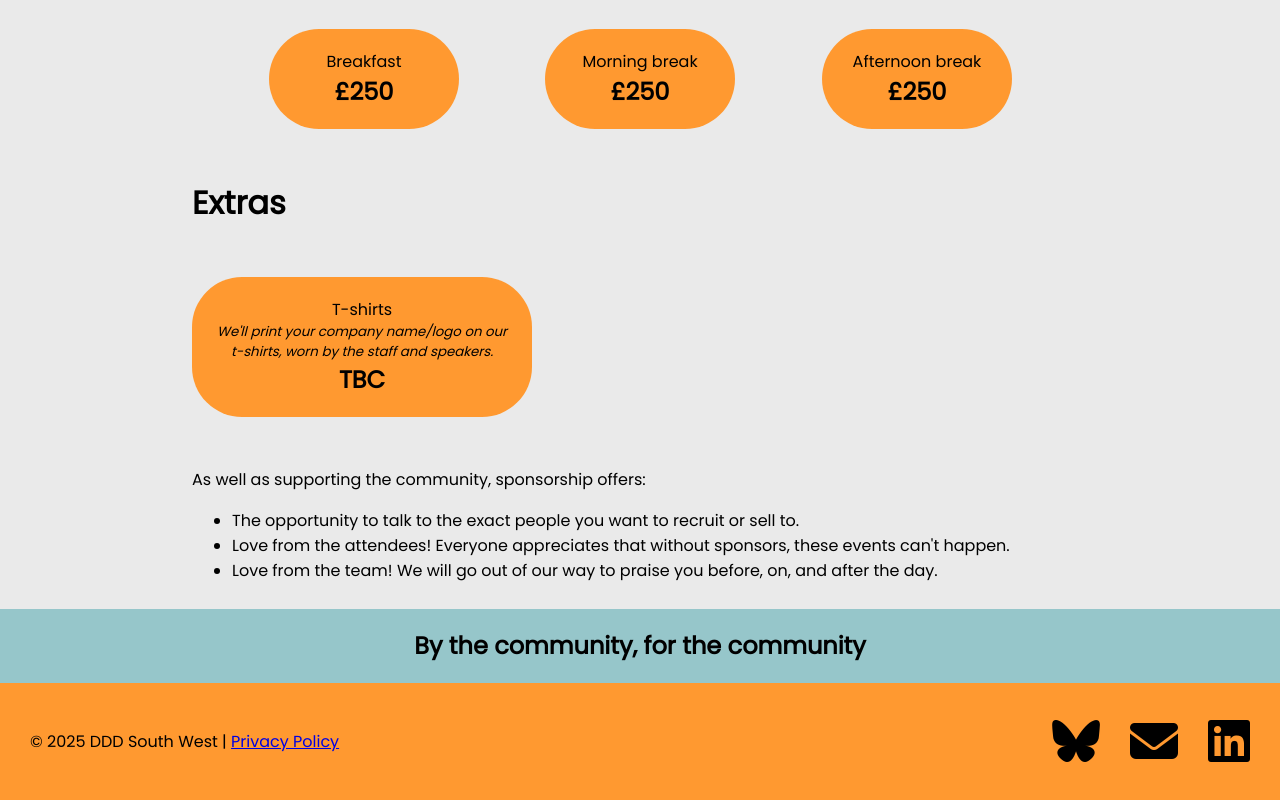
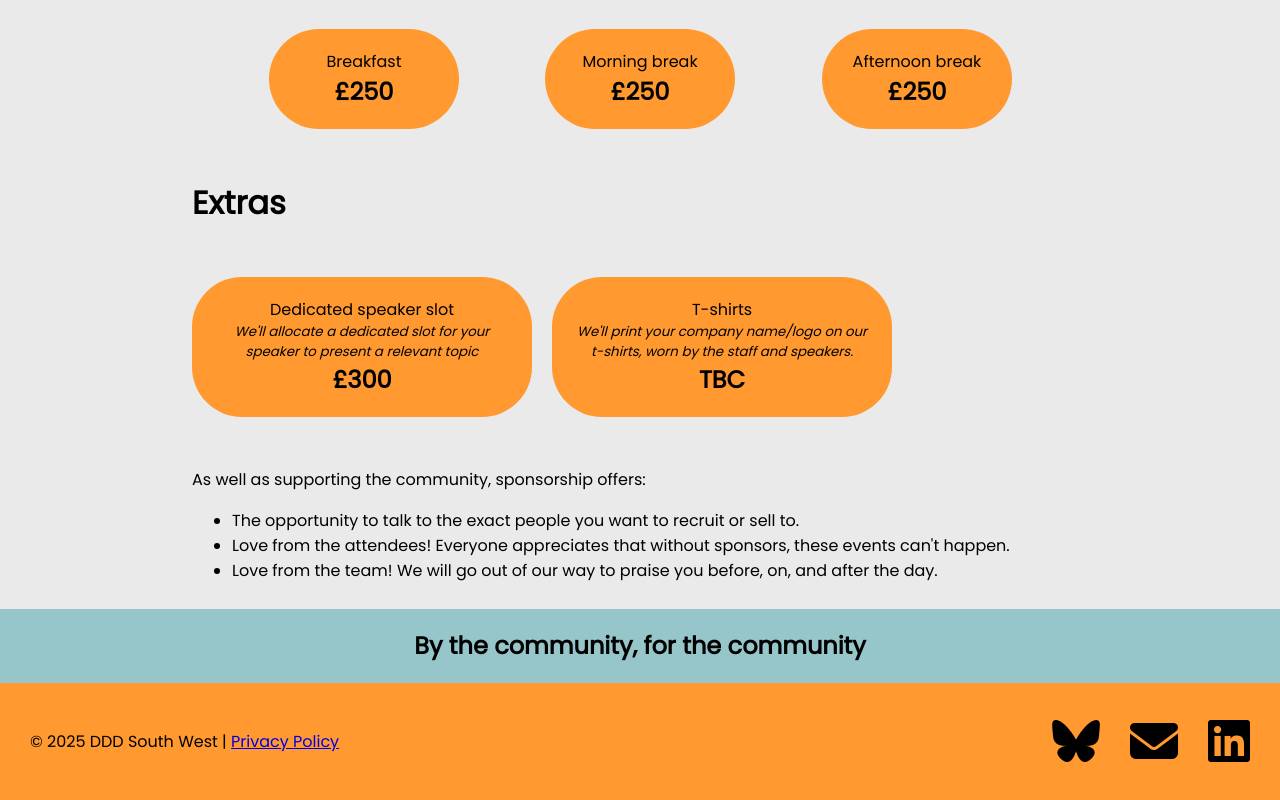
Before and after one commit to dddsw/dddsw-web, a SvelteKit app: page /sponsorship in a window 1280 px wide. Shown: the part 1014-1814 px from the top of the page. Built offline with nearby package versions, Linux system fonts and the light colour scheme.

Commit message:
Add speaker slot extra

```diff
--- a/src/routes/sponsorship/+page.svelte
+++ b/src/routes/sponsorship/+page.svelte
@@ -9,6 +9,12 @@
 	];
 
 	let extraOptions = [
+		{
+			title: 'Dedicated speaker slot',
+			price: '£300',
+			claimed: false,
+			description: `We'll allocate a dedicated slot for your speaker to present a relevant topic`
+		},
 		{
 			title: 'T-shirts',
 			price: 'TBC',
```
